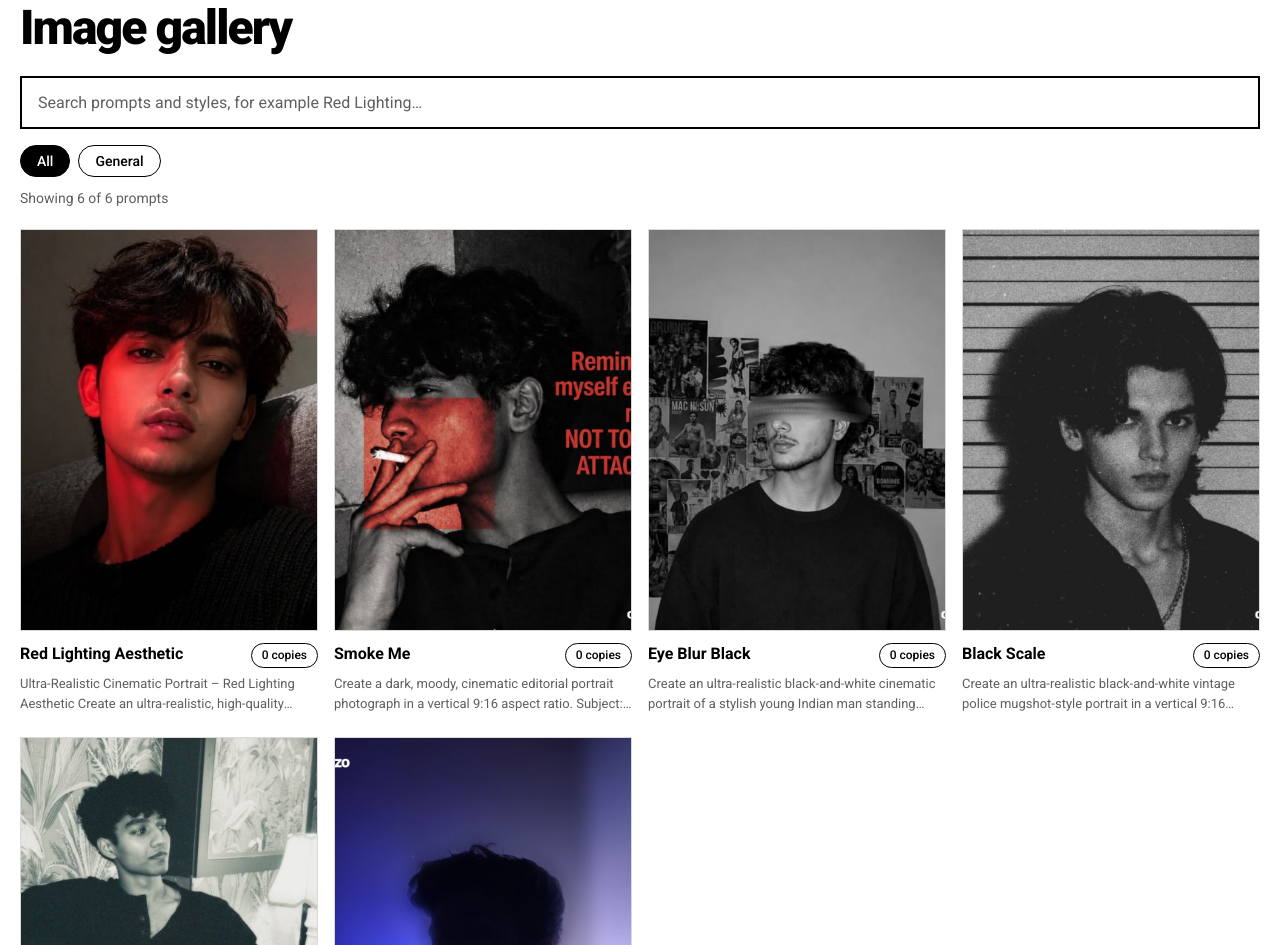
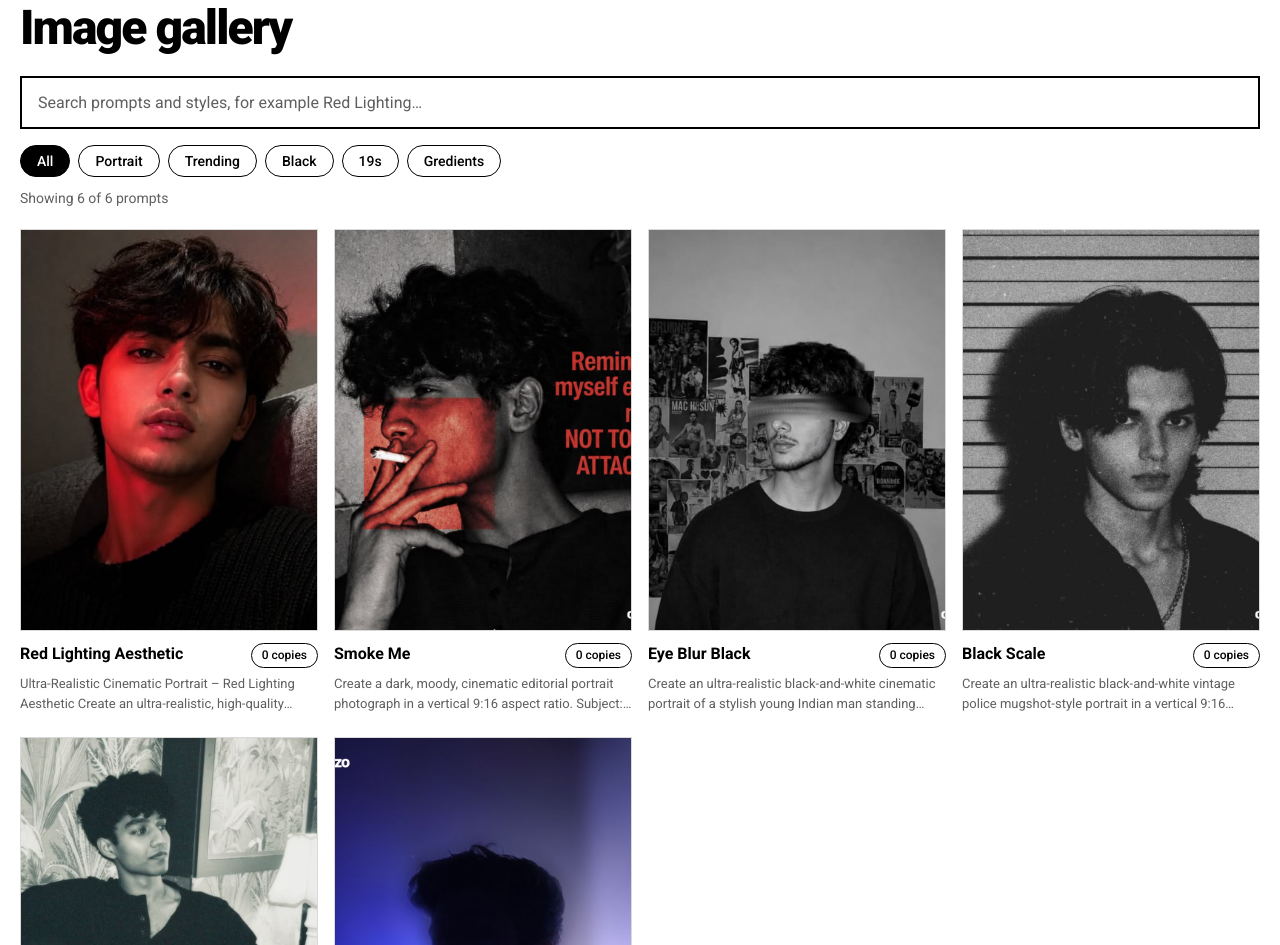
Before and after one commit to creatzo/Creatzo, a plain HTML site: page index.html in a window 1280 px wide. Shown: the part 760-1705 px from the top of the page. Drawn offline with Linux system fonts and the light colour scheme.

Commit message:
Update index.html

```diff
--- a/index.html
+++ b/index.html
@@ -113,19 +113,27 @@ footer h2{font-size:1.1rem;letter-spacing:-.02em;margin:0 0 10px;color:var(--fg)
 </footer>
 <div class="toast" id="toast" role="status" aria-live="polite"></div>
 
+<script>window.addEventListener("error",function(e){if(e.filename&&/prompts\.js/.test(e.filename)){window.__promptsErr="line "+e.lineno+": "+e.message}});</script>
 <script src="prompts.js"></script>
 <script>
 (()=>{
 const $=id=>document.getElementById(id);
+const canon={};
 const items=(window.CREATZO_PROMPTS||[])
-  .map((o,i)=>({
-    id:i,
-    t:o.title||(o.image||'').split('/').pop().replace(/\.[^.]+$/,''),
-    tag:o.tag||'General',
-    p:(o.prompt||'').trim(),
-    src:o.image
-  }))
+  .map((o,i)=>{
+    const raw=Array.isArray(o.tags)?o.tags:(o.tags?[o.tags]:(o.tag?[o.tag]:[]));
+    const tags=[...new Set(raw.map(t=>String(t).trim()).filter(Boolean).map(t=>{const k=t.toLowerCase();return canon[k]||(canon[k]=t)}))];
+    if(!tags.length)tags.push('General');
+    return {
+      id:i,
+      t:o.title||(o.image||'').split('/').pop().replace(/\.[^.]+$/,''),
+      tags,
+      p:(o.prompt||'').trim(),
+      src:o.image
+    };
+  })
   .filter(o=>o.p&&o.src);
+const esc=s=>String(s).replace(/&/g,'&amp;').replace(/</g,'&lt;').replace(/>/g,'&gt;').replace(/"/g,'&quot;');
 
 let q='',tag='All',counts={};
 try{counts=JSON.parse(localStorage.getItem('creatzo:copies')||'{}')||{}}catch(e){counts={}}
@@ -135,15 +143,19 @@ const total=()=>Object.values(counts).reduce((a,b)=>a+b,0);
 function showLast(o){$('lastT').textContent=o.t;$('lastP').textContent=o.p}
 
 function render(){
+  if(!Array.isArray(window.CREATZO_PROMPTS)){
+    $('empty').textContent=window.__promptsErr?('prompts.js me galti hai ('+window.__promptsErr+'). Us line ke aas-paas quote, backtick ya comma check karo.'):'prompts.js load nahi hui ya usme typo hai. Check karo ki prompts.js repo ke root me index.html ke saath upload hai (same folder), uska naam bilkul prompts.js hai, aur usme quote, backtick ya comma ki galti nahi hai.';
+    $('empty').hidden=false;$('shown').textContent='';$('grid').innerHTML='';return;
+  }
   const ks=q.toLowerCase().split(/\s+/).filter(Boolean);
-  const list=items.filter(o=>(tag==='All'||o.tag===tag)&&ks.every(w=>(o.t+' '+o.tag+' '+o.p).toLowerCase().includes(w)));
-  $('grid').innerHTML=list.map(o=>`<article class="card" data-id="${o.id}"><button class="shot" type="button" aria-label="Copy prompt for ${o.t}"><img src="${o.src}" alt="${o.t}, ${o.tag.toLowerCase()} black and white artwork" width="400" height="400" loading="lazy"><span class="tip">Click to copy prompt</span></button><div class="meta"><h3>${o.t}</h3><span class="cnt">${word(counts[o.id]||0)}</span></div><p class="pr">${o.p}</p></article>`).join('');
+  const list=items.filter(o=>(tag==='All'||o.tags.includes(tag))&&ks.every(w=>(o.t+' '+o.tags.join(' ')+' '+o.p).toLowerCase().includes(w)));
+  $('grid').innerHTML=list.map(o=>`<article class="card" data-id="${o.id}"><button class="shot" type="button" aria-label="Copy prompt for ${esc(o.t)}"><img src="${esc(o.src)}" alt="${esc(o.t)}, ${esc(o.tags.join(', '))} AI image prompt" width="400" height="400" loading="lazy"><span class="tip">Click to copy prompt</span></button><div class="meta"><h3>${esc(o.t)}</h3><span class="cnt">${word(counts[o.id]||0)}</span></div><p class="pr">${esc(o.p)}</p></article>`).join('');
   $('empty').hidden=list.length>0;
   $('shown').textContent=`Showing ${list.length} of ${items.length} prompts`;
 }
 function chips(){
-  const tags=['All',...new Set(items.map(o=>o.tag))];
-  $('chips').innerHTML=tags.map(t=>`<button class="chip" type="button" aria-pressed="${t===tag}" data-t="${t}">${t}</button>`).join('');
+  const tags=['All',...new Set(items.flatMap(o=>o.tags))];
+  $('chips').innerHTML=tags.map(t=>`<button class="chip" type="button" aria-pressed="${t===tag}" data-t="${esc(t)}">${esc(t)}</button>`).join('');
 }
 async function copy(text){
   try{await navigator.clipboard.writeText(text);return true}catch(e){
```
